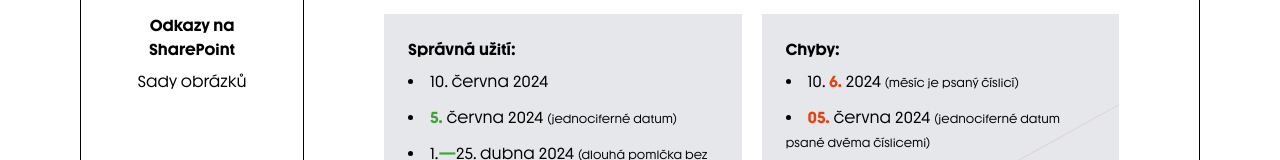
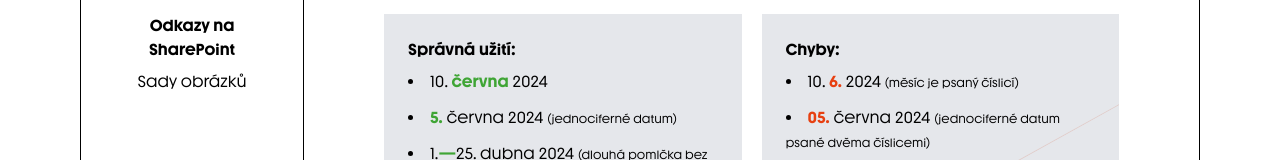
Before and after one commit to Lossmeril/sfera-grafika, a Next.js app: page /copy/datumy in a window 1280 px wide. Shown: the part 542-702 px from the top of the page. Built offline with nearby package versions, Linux system fonts and the light colour scheme.

Commit message:
style: minor changes

```diff
--- a/app/copy/datumy/page.tsx
+++ b/app/copy/datumy/page.tsx
@@ -30,7 +30,13 @@ const DatumyPage = () => {
         <ExampleSubSection
           correct={
             <>
-              <CorrectExample content={<>10. června 2024</>} />
+              <CorrectExample
+                content={
+                  <>
+                    10. <em>června</em> 2024
+                  </>
+                }
+              />
               <CorrectExample
                 content={
                   <>
--- a/app/identita/fonty/page.tsx
+++ b/app/identita/fonty/page.tsx
@@ -32,7 +32,7 @@ const FontyPage = () => {
         </p>
 
         <FontBlock>
-          <p className="text-2xl font-bold mb-0 uppercase font-youthRounded">
+          <p className="text-xl md:text-2xl font-bold mb-0 uppercase font-youthRounded">
             Speciální Youth Rounded
           </p>
         </FontBlock>
```
